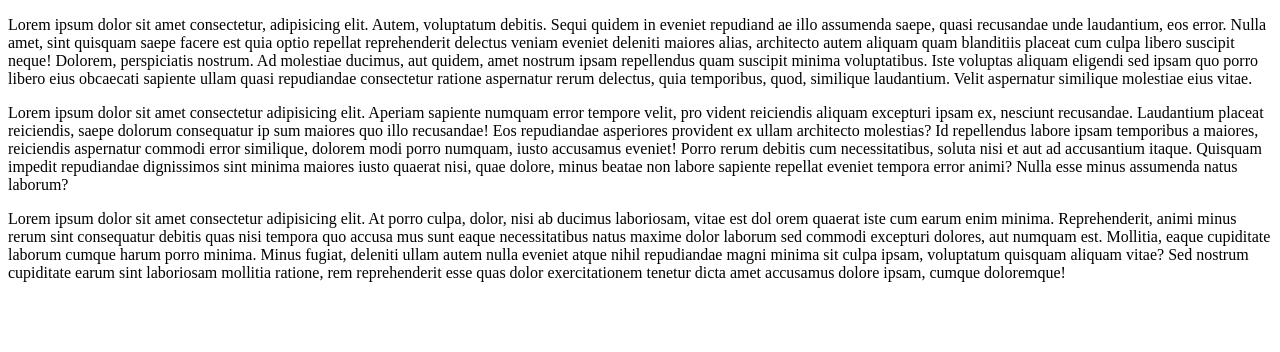
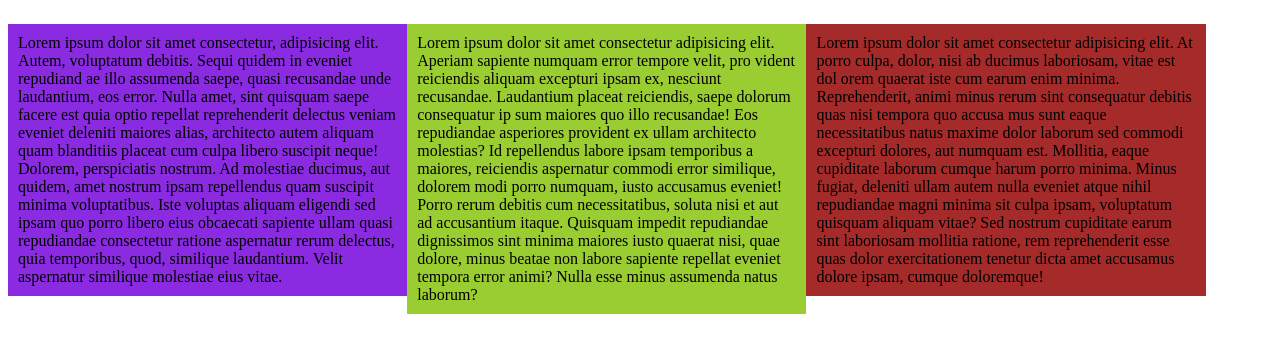
Before and after one commit to KavithaRavichandiran/practice, a plain HTML site: page index.html in a window 1280 px wide. Drawn offline with Linux system fonts and the light colour scheme; files that its build step writes are made by us from their sources.

Commit message:
Update index.html

```diff
--- a/index.html
+++ b/index.html
@@ -5,7 +5,7 @@
     <meta http-equiv="X-UA-Compatible" content="IE=edge">
     <meta name="viewport" content="width=device-width, initial-scale=1.0">
     <title>Document</title>
-    <link rel="stylesheet" href="../stylesheet/next.css" />
+    <link rel="stylesheet" href="../stylesheet/style.css" />
 </head>
 <body>
     <div class="container">
```
